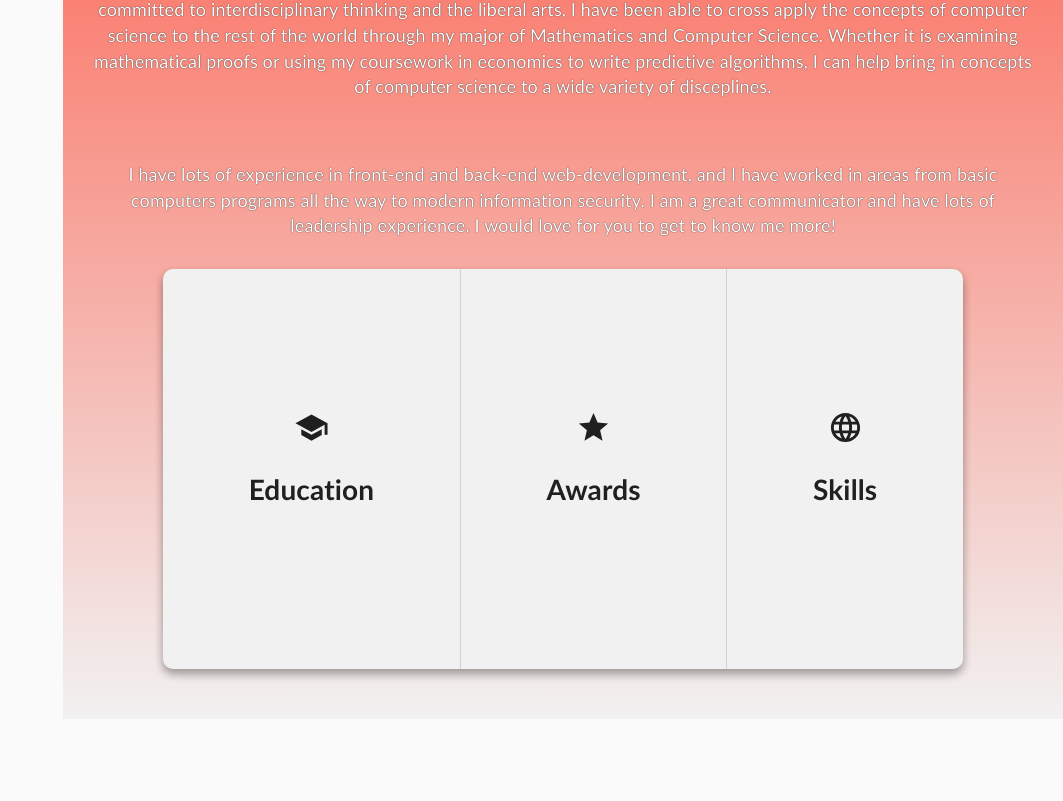
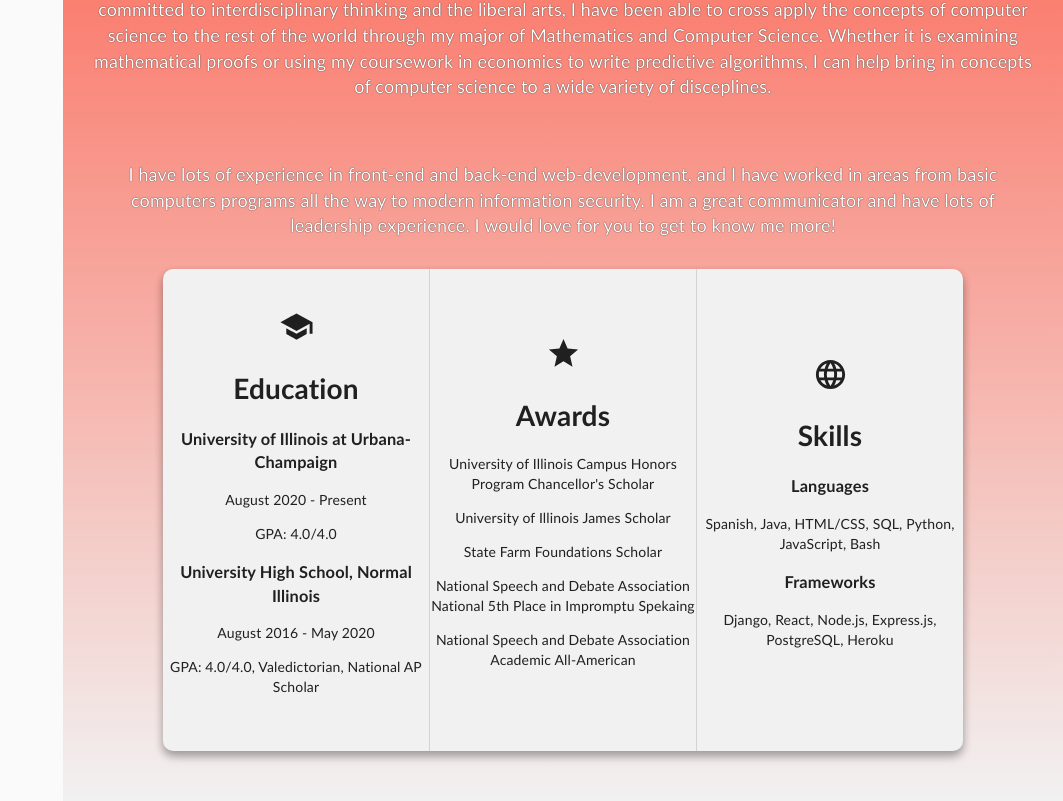
Before and after one commit to nrking0/portfolio, a React (Create React App) app: page / in a window 1280 px wide. Shown: the part 990-1791 px from the top of the page, without its empty margins (217-1280 px from the left). Before the commit the page ends 1709 px from the top, so only its background shows below. Built offline with nearby package versions, Linux system fonts and the light colour scheme.

Commit message:
Added to about page

```diff
--- a/src/Components/About/About.css
+++ b/src/Components/About/About.css
@@ -13,24 +13,22 @@
     box-shadow: 0 4px 8px 0 rgba(0, 0, 0, 0.2), 0 6px 10px 0 rgba(0, 0, 0, 0.19);
     margin: auto;
     width: 80%;
-    height: 50vh;
+
     background-color: #f1f1f1;
     display: flex;
     flex-direction: row;
     flex-wrap: wrap;
+    align-content: center;
 }
 
 .myInfo > div {
     margin: auto;
-
+    width: 33vh;
+    padding-top: 5%;
+    padding-bottom: 5%;
 
 }
 
-.vertical-line {
-    display: inline-block;
-    border-left: 1px solid #000;
-    height: max-content;
-}
 
 .description {
     margin: 3%;
@@ -46,7 +44,7 @@
     text-shadow: black 0px 0px 2px;
 }
 
-@media only screen and (max-width: 950px) {
+@media only screen and (max-width: 1200px) {
     .myInfo {
         flex-direction: column;
     }
--- a/src/Components/About/About.js
+++ b/src/Components/About/About.js
@@ -5,13 +5,6 @@
 import StarIcon from '@material-ui/icons/Star';
 import LanguageIcon from '@material-ui/icons/Language';
 import Divider from '@material-ui/core/Divider';
-import { makeStyles } from '@material-ui/core/styles';
-
-const useStyles = makeStyles ({
-    divider: {
-        orientation: 'vertical',
-    }
-});
 
 
 const About = (props) => {
@@ -37,7 +30,6 @@
     }
 
     const size = useWindowSize();
-    const classes = useStyles();
 
     return (
         <Element id="About" name="About">
@@ -58,24 +50,39 @@
                 <div className="column1">
                     <SchoolIcon fontSize="large"></SchoolIcon>
                     <h1>Education</h1>
+                    <h3>University of Illinois at Urbana-Champaign</h3>
+                    <p>August 2020 - Present</p>
+                    <p>GPA: 4.0/4.0</p>
+                    <h3>University High School, Normal Illinois</h3>
+                    <p>August 2016 - May 2020</p>
+                    <p>GPA: 4.0/4.0, Valedictorian, National AP Scholar</p>
                 </div>
-                {(size.width > 950) ? (
-                    <Divider className={classes.divider} orientation="vertical"></Divider>
+                {(size.width > 1200) ? (
+                    <Divider orientation="vertical" flexItem={true}></Divider>
                 ):(
-                    <Divider className={classes.divider} orientation="horizontal"></Divider>
+                    <Divider orientation="horizontal" ></Divider>
                 )}
                 <div className="column2">
                     <StarIcon fontSize="large"></StarIcon>
                     <h1>Awards</h1>
+                    <p>University of Illinois Campus Honors Program Chancellor's Scholar</p>
+                    <p>University of Illinois James Scholar</p>
+                    <p>State Farm Foundations Scholar</p>
+                    <p>National Speech and Debate Association <br/>National 5th Place in Impromptu Spekaing</p>
+                    <p>National Speech and Debate Association Academic All-American</p>
                 </div>
-                {(size.width > 950) ? (
-                    <Divider className={classes.divider} orientation="vertical"></Divider>
+                {(size.width > 1200) ? (
+                    <Divider orientation="vertical" flexItem={true}></Divider>
                 ):(
-                    <Divider className={classes.divider} orientation="horizontal"></Divider>
+                    <Divider orientation="horizontal"></Divider>
                 )}
                 <div className="column3">
                     <LanguageIcon fontSize="large"></LanguageIcon>
                     <h1>Skills</h1>
+                    <h3>Languages</h3>
+                    <p>Spanish, Java, HTML/CSS, SQL, Python, JavaScript, Bash</p>
+                    <h3>Frameworks</h3>
+                    <p>Django, React, Node.js, Express.js, PostgreSQL, Heroku</p>
                 </div>
             </div>
         </Element>
--- a/src/Components/Home/Home.css
+++ b/src/Components/Home/Home.css
@@ -8,7 +8,6 @@
     color: white;
     font-size: large;
     font-family: 'Trebuchet MS', 'Lucida Sans Unicode', 'Lucida Grande', 'Lucida Sans', Arial, sans-serif;
-
 
 }
 
```
